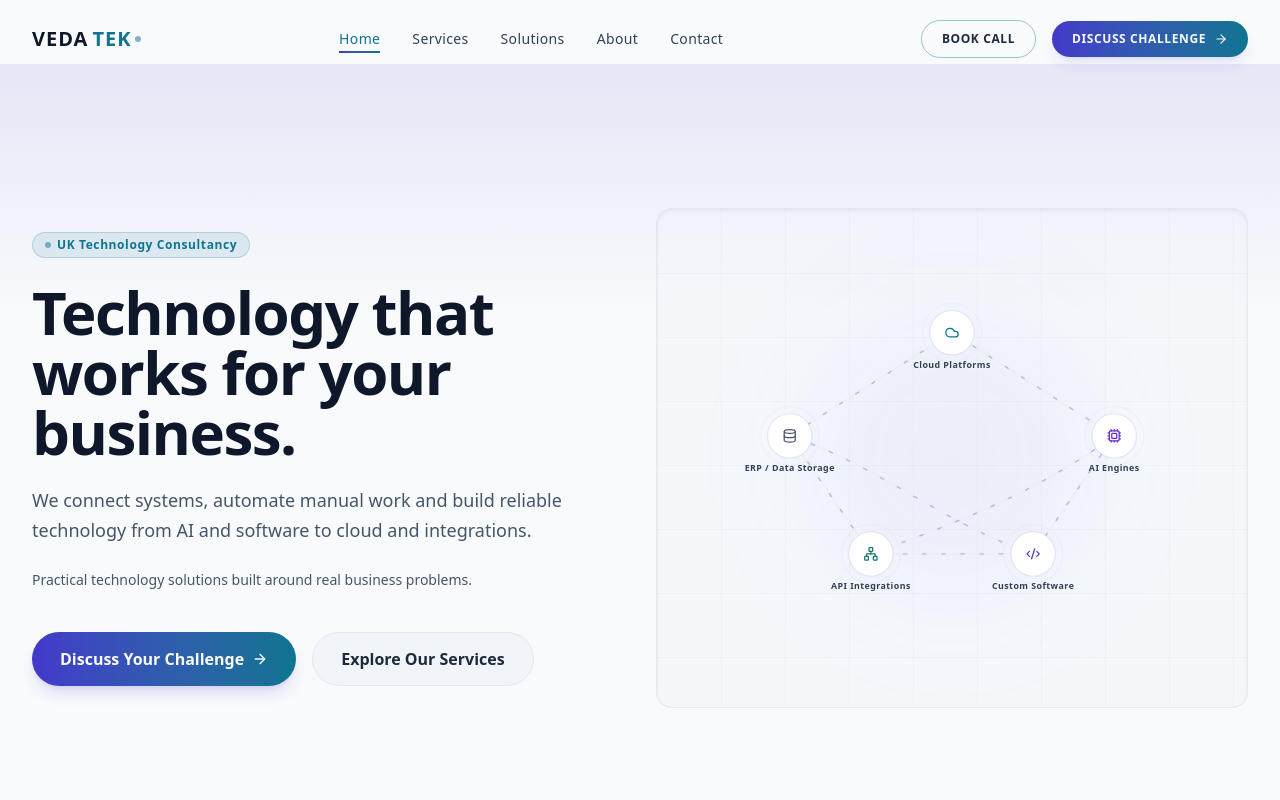
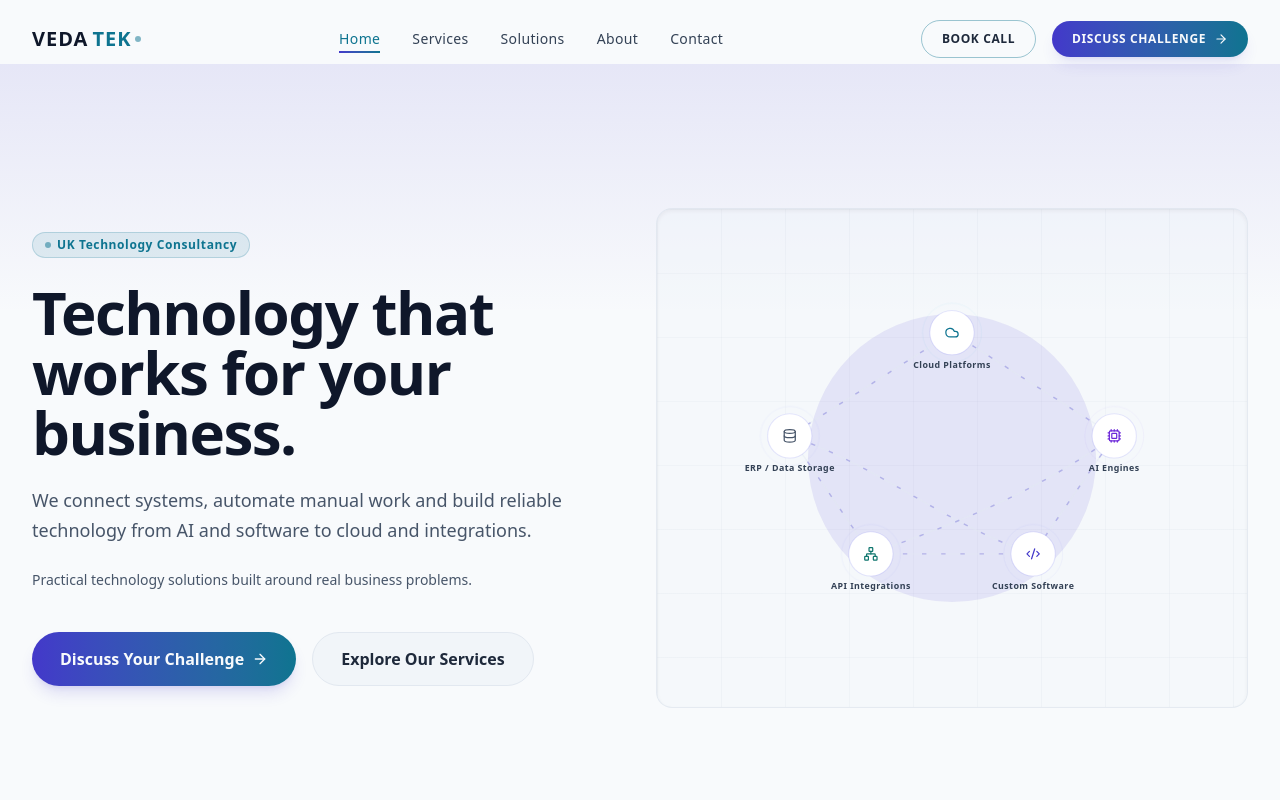
Before and after one commit to vedatek56/vedatek, a Next.js app: page / in a window 1280 px wide. Shown: the top 800 px of the page. Built offline with nearby package versions, Linux system fonts and the light colour scheme.

Commit message:
perf: unblock desktop HeroVisual LCP rendering and remove expensive CSS blur filter

```diff
--- a/src/app/page.tsx
+++ b/src/app/page.tsx
@@ -229,13 +229,9 @@
             </div>
 
             <div className="lg:col-span-6">
-              <motion.div
-                initial={{ opacity: 0, scale: 0.95 }}
-                animate={{ opacity: 1, scale: 1 }}
-                transition={{ duration: 0.7, ease: "easeOut" }}
-              >
+              <div>
                 <HeroVisual />
-              </motion.div>
+              </div>
             </div>
           </div>
         </div>
--- a/src/components/HeroVisual.tsx
+++ b/src/components/HeroVisual.tsx
@@ -29,7 +29,7 @@
       <div className="absolute inset-0 opacity-40 bg-[linear-gradient(to_right,rgba(148,163,184,0.15)_1px,transparent_1px),linear-gradient(to_bottom,rgba(148,163,184,0.15)_1px,transparent_1px)] bg-[size:4rem_4rem]"></div>
 
       {/* Absolute Ambient Glow */}
-      <div className="absolute top-1/2 left-1/2 -translate-x-1/2 -translate-y-1/2 w-72 h-72 bg-brand-indigo/5 rounded-full blur-3xl pointer-events-none"></div>
+      <div className="absolute top-1/2 left-1/2 -translate-x-1/2 -translate-y-1/2 w-72 h-72 bg-brand-indigo/10 rounded-full pointer-events-none"></div>
 
       {/* Connectivity SVG */}
       <svg className="w-full h-full max-w-[800px] max-h-[500px] absolute z-10" viewBox="0 0 800 500" fill="none" xmlns="http://www.w3.org/2000/svg">
```
